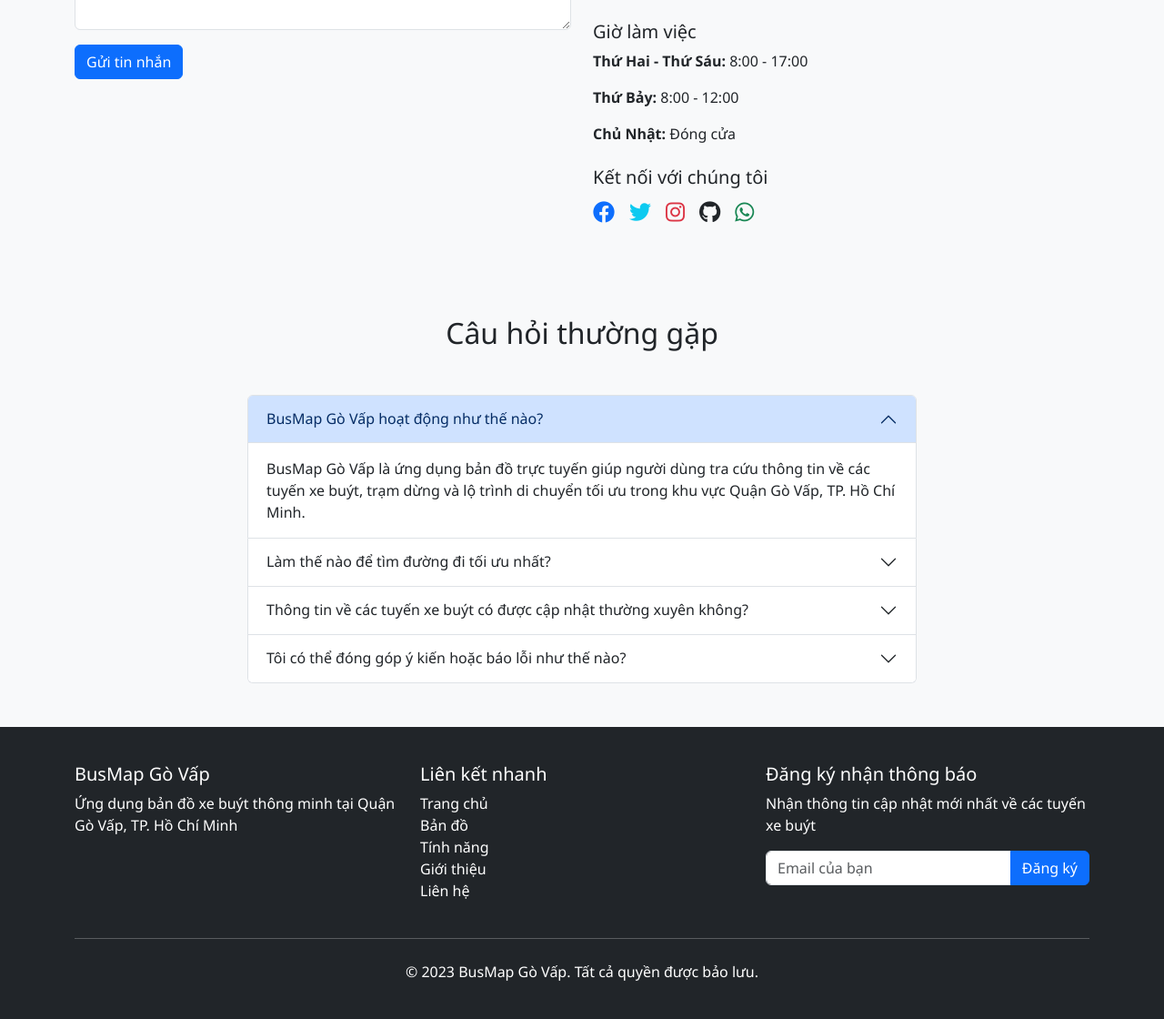
After one commit to Vantoan252003/Busmap, a Django app: page /contact/ in a window 1280 px wide. The commit adds this page. Shown: the part 1216-2336 px from the top of the page at 91% size. Run offline with Django 5.2, Linux system fonts and the light colour scheme.

Commit message:
trang chủ

```diff
--- /dev/null
+++ b/busmap_app/templates/busmap_app/contact.html
@@ -0,0 +1,308 @@
+<!DOCTYPE html>
+<html lang="vi">
+<head>
+    <meta charset="UTF-8">
+    <meta name="viewport" content="width=device-width, initial-scale=1.0">
+    <title>BusMap Gò Vấp - Liên hệ</title>
+    {% load static %}
+    <link href="https://cdn.jsdelivr.net/npm/bootstrap@5.3.0/dist/css/bootstrap.min.css" rel="stylesheet">
+    <link rel="stylesheet" href="https://cdnjs.cloudflare.com/ajax/libs/font-awesome/6.0.0/css/all.min.css">
+    <style>
+        body {
+            font-family: 'Segoe UI', Tahoma, Geneva, Verdana, sans-serif;
+            background-color: #f8f9fa;
+        }
+        .contact-hero {
+            background: linear-gradient(rgba(0, 0, 0, 0.7), rgba(0, 0, 0, 0.7)), url('{% static "images/bus-contact.jpg" %}');
+            background-size: cover;
+            background-position: center;
+            color: white;
+            padding: 80px 0;
+            text-align: center;
+        }
+        .contact-info-card {
+            border-radius: 10px;
+            transition: transform 0.3s;
+            height: 100%;
+        }
+        .contact-info-card:hover {
+            transform: translateY(-5px);
+            box-shadow: 0 10px 20px rgba(0,0,0,0.1);
+        }
+        .contact-icon {
+            font-size: 2.5rem;
+            margin-bottom: 20px;
+            color: #0d6efd;
+        }
+        footer {
+            background-color: #212529;
+            color: white;
+            padding: 40px 0;
+        }
+        .map-container {
+            height: 400px;
+            border-radius: 10px;
+            overflow: hidden;
+        }
+    </style>
+</head>
+<body>
+    <!-- Navigation Bar -->
+    <nav class="navbar navbar-expand-lg navbar-dark bg-dark sticky-top">
+        <div class="container">
+            <a class="navbar-brand" href="{% url 'home' %}">
+                <i class="fas fa-bus"></i> BusMap Gò Vấp
+            </a>
+            <button class="navbar-toggler" type="button" data-bs-toggle="collapse" data-bs-target="#navbarNav" aria-controls="navbarNav" aria-expanded="false" aria-label="Toggle navigation">
+                <span class="navbar-toggler-icon"></span>
+            </button>
+            <div class="collapse navbar-collapse" id="navbarNav">
+                <ul class="navbar-nav ms-auto">
+                    <li class="nav-item">
+                        <a class="nav-link" href="{% url 'home' %}">Trang chủ</a>
+                    </li>
+                    <li class="nav-item">
+                        <a class="nav-link" href="{% url 'map_view' %}">Bản đồ</a>
+                    </li>
+                    <li class="nav-item">
+                        <a class="nav-link" href="#">Tính năng</a>
+                    </li>
+                    <li class="nav-item">
+                        <a class="nav-link" href="{% url 'about' %}">Giới thiệu</a>
+                    </li>
+                    <li class="nav-item">
+                        <a class="nav-link active" href="{% url 'contact' %}">Liên hệ</a>
+                    </li>
+                </ul>
+            </div>
+        </div>
+    </nav>
+
+    <!-- Hero Section -->
+    <section class="contact-hero">
+        <div class="container">
+            <h1 class="display-4 fw-bold mb-4">Liên hệ với chúng tôi</h1>
+            <p class="lead mb-0">Chúng tôi luôn sẵn sàng hỗ trợ và lắng nghe ý kiến của bạn</p>
+        </div>
+    </section>
+
+    <!-- Contact Info Section -->
+    <section class="py-5">
+        <div class="container">
+            <div class="row g-4">
+                <div class="col-md-4">
+                    <div class="contact-info-card card p-4 shadow h-100">
+                        <div class="card-body text-center">
+                            <i class="fas fa-map-marker-alt contact-icon"></i>
+                            <h3>Địa chỉ</h3>
+                            <p>Số 1 Nguyễn Kiệm, Phường 3<br>Quận Gò Vấp<br>TP. Hồ Chí Minh</p>
+                        </div>
+                    </div>
+                </div>
+                <div class="col-md-4">
+                    <div class="contact-info-card card p-4 shadow h-100">
+                        <div class="card-body text-center">
+                            <i class="fas fa-phone contact-icon"></i>
+                            <h3>Điện thoại</h3>
+                            <p>Tổng đài: (+84) 123-456-789<br>Hỗ trợ: (+84) 987-654-321<br>Fax: (+84) 123-888-999</p>
+                        </div>
+                    </div>
+                </div>
+                <div class="col-md-4">
+                    <div class="contact-info-card card p-4 shadow h-100">
+                        <div class="card-body text-center">
+                            <i class="fas fa-envelope contact-icon"></i>
+                            <h3>Email</h3>
+                            <p>info@busmapgovap.com<br>support@busmapgovap.com<br>feedback@busmapgovap.com</p>
+                        </div>
+                    </div>
+                </div>
+            </div>
+        </div>
+    </section>
+
+    <!-- Contact Form Section -->
+    <section class="py-5 bg-light">
+        <div class="container">
+            <div class="row">
+                <div class="col-lg-6 mb-4 mb-lg-0">
+                    <h2 class="mb-4">Gửi tin nhắn cho chúng tôi</h2>
+                    <p class="mb-4">Nếu bạn có bất kỳ câu hỏi, góp ý hoặc đề xuất nào, vui lòng điền vào biểu mẫu bên dưới. Chúng tôi sẽ liên hệ với bạn trong thời gian sớm nhất.</p>
+
+                    <form id="contactForm" class="needs-validation" novalidate>
+                        <div class="row g-3">
+                            <div class="col-md-6">
+                                <label for="name" class="form-label">Họ và tên</label>
+                                <input type="text" class="form-control" id="name" required>
+                                <div class="invalid-feedback">
+                                    Vui lòng nhập họ và tên của bạn
+                                </div>
+                            </div>
+                            <div class="col-md-6">
+                                <label for="email" class="form-label">Email</label>
+                                <input type="email" class="form-control" id="email" required>
+                                <div class="invalid-feedback">
+                                    Vui lòng nhập email hợp lệ
+                                </div>
+                            </div>
+                            <div class="col-12">
+                                <label for="subject" class="form-label">Chủ đề</label>
+                                <input type="text" class="form-control" id="subject" required>
+                                <div class="invalid-feedback">
+                                    Vui lòng nhập chủ đề
+                                </div>
+                            </div>
+                            <div class="col-12">
+                                <label for="message" class="form-label">Tin nhắn</label>
+                                <textarea class="form-control" id="message" rows="5" required></textarea>
+                                <div class="invalid-feedback">
+                                    Vui lòng nhập nội dung tin nhắn
+                                </div>
+                            </div>
+                            <div class="col-12">
+                                <button type="submit" class="btn btn-primary">Gửi tin nhắn</button>
+                            </div>
+                        </div>
+                    </form>
+                </div>
+                <div class="col-lg-6">
+                    <h2 class="mb-4">Vị trí của chúng tôi</h2>
+                    <div class="map-container">
+                        <iframe src="https://www.google.com/maps/embed?pb=!1m18!1m12!1m3!1d31355.765013849644!2d106.65117532167967!3d10.82696229295729!2m3!1f0!2f0!3f0!3m2!1i1024!2i768!4f13.1!3m3!1m2!1s0x317529111aa89f9d%3A0xd8f09cc01bb7f2fe!2zUXXhuq1uIEfDsiBW4bqlcCwgVGjDoG5oIHBo4buRIEjhu5MgQ2jDrSBNaW5oLCBWaeG7h3QgTmFt!5e0!3m2!1svi!2s!4v1659438126601!5m2!1svi!2s" width="100%" height="100%" style="border:0;" allowfullscreen="" loading="lazy" referrerpolicy="no-referrer-when-downgrade"></iframe>
+                    </div>
+                    <div class="mt-4">
+                        <h5>Giờ làm việc</h5>
+                        <p><strong>Thứ Hai - Thứ Sáu:</strong> 8:00 - 17:00</p>
+                        <p><strong>Thứ Bảy:</strong> 8:00 - 12:00</p>
+                        <p><strong>Chủ Nhật:</strong> Đóng cửa</p>
+                    </div>
+                    <div class="mt-4">
+                        <h5>Kết nối với chúng tôi</h5>
+                        <div class="d-flex gap-3 mt-2">
+                            <a href="#" class="text-primary fs-4"><i class="fab fa-facebook"></i></a>
+                            <a href="#" class="text-info fs-4"><i class="fab fa-twitter"></i></a>
+                            <a href="#" class="text-danger fs-4"><i class="fab fa-instagram"></i></a>
+                            <a href="#" class="text-dark fs-4"><i class="fab fa-github"></i></a>
+                            <a href="#" class="text-success fs-4"><i class="fab fa-whatsapp"></i></a>
+                        </div>
+                    </div>
+                </div>
+            </div>
+        </div>
+    </section>
+
+    <!-- FAQ Section -->
+    <section class="py-5">
+        <div class="container">
+            <h2 class="text-center mb-5">Câu hỏi thường gặp</h2>
+            <div class="row justify-content-center">
+                <div class="col-lg-8">
+                    <div class="accordion" id="faqAccordion">
+                        <div class="accordion-item">
+                            <h2 class="accordion-header" id="headingOne">
+                                <button class="accordion-button" type="button" data-bs-toggle="collapse" data-bs-target="#collapseOne" aria-expanded="true" aria-controls="collapseOne">
+                                    BusMap Gò Vấp hoạt động như thế nào?
+                                </button>
+                            </h2>
+                            <div id="collapseOne" class="accordion-collapse collapse show" aria-labelledby="headingOne" data-bs-parent="#faqAccordion">
+                                <div class="accordion-body">
+                                    BusMap Gò Vấp là ứng dụng bản đồ trực tuyến giúp người dùng tra cứu thông tin về các tuyến xe buýt, trạm dừng và lộ trình di chuyển tối ưu trong khu vực Quận Gò Vấp, TP. Hồ Chí Minh.
+                                </div>
+                            </div>
+                        </div>
+                        <div class="accordion-item">
+                            <h2 class="accordion-header" id="headingTwo">
+                                <button class="accordion-button collapsed" type="button" data-bs-toggle="collapse" data-bs-target="#collapseTwo" aria-expanded="false" aria-controls="collapseTwo">
+                                    Làm thế nào để tìm đường đi tối ưu nhất?
+                                </button>
+                            </h2>
+                            <div id="collapseTwo" class="accordion-collapse collapse" aria-labelledby="headingTwo" data-bs-parent="#faqAccordion">
+                                <div class="accordion-body">
+                                    Để tìm đường đi tối ưu, bạn chỉ cần nhập điểm xuất phát và điểm đến vào công cụ tìm đường trên trang Bản đồ. Hệ thống sẽ gợi ý cho bạn các tuyến xe buýt phù hợp nhất để di chuyển.
+                                </div>
+                            </div>
+                        </div>
+                        <div class="accordion-item">
+                            <h2 class="accordion-header" id="headingThree">
+                                <button class="accordion-button collapsed" type="button" data-bs-toggle="collapse" data-bs-target="#collapseThree" aria-expanded="false" aria-controls="collapseThree">
+                                    Thông tin về các tuyến xe buýt có được cập nhật thường xuyên không?
+                                </button>
+                            </h2>
+                            <div id="collapseThree" class="accordion-collapse collapse" aria-labelledby="headingThree" data-bs-parent="#faqAccordion">
+                                <div class="accordion-body">
+                                    Có, thông tin về các tuyến xe buýt, lịch trình và trạm dừng được cập nhật thường xuyên dựa trên dữ liệu từ Trung tâm Quản lý Giao thông công cộng TP. Hồ Chí Minh.
+                                </div>
+                            </div>
+                        </div>
+                        <div class="accordion-item">
+                            <h2 class="accordion-header" id="headingFour">
+                                <button class="accordion-button collapsed" type="button" data-bs-toggle="collapse" data-bs-target="#collapseFour" aria-expanded="false" aria-controls="collapseFour">
+                                    Tôi có thể đóng góp ý kiến hoặc báo lỗi như thế nào?
+                                </button>
+                            </h2>
+                            <div id="collapseFour" class="accordion-collapse collapse" aria-labelledby="headingFour" data-bs-parent="#faqAccordion">
+                                <div class="accordion-body">
+                                    Bạn có thể gửi ý kiến đóng góp hoặc báo lỗi thông qua biểu mẫu liên hệ trên trang này hoặc gửi email trực tiếp đến feedback@busmapgovap.com. Chúng tôi rất trân trọng mọi góp ý để cải thiện dịch vụ.
+                                </div>
+                            </div>
+                        </div>
+                    </div>
+                </div>
+            </div>
+        </div>
+    </section>
+
+    <!-- Footer -->
+    <footer>
+        <div class="container">
+            <div class="row">
+                <div class="col-lg-4 mb-4 mb-lg-0">
+                    <h5>BusMap Gò Vấp</h5>
+                    <p>Ứng dụng bản đồ xe buýt thông minh tại Quận Gò Vấp, TP. Hồ Chí Minh</p>
+                </div>
+                <div class="col-lg-4 mb-4 mb-lg-0">
+                    <h5>Liên kết nhanh</h5>
+                    <ul class="list-unstyled">
+                        <li><a href="{% url 'home' %}" class="text-white text-decoration-none">Trang chủ</a></li>
+                        <li><a href="{% url 'map_view' %}" class="text-white text-decoration-none">Bản đồ</a></li>
+                        <li><a href="{% url 'home' %}#features" class="text-white text-decoration-none">Tính năng</a></li>
+                        <li><a href="{% url 'home' %}#about" class="text-white text-decoration-none">Giới thiệu</a></li>
+                        <li><a href="{% url 'contact' %}" class="text-white text-decoration-none">Liên hệ</a></li>
+                    </ul>
+                </div>
+                <div class="col-lg-4">
+                    <h5>Đăng ký nhận thông báo</h5>
+                    <p>Nhận thông tin cập nhật mới nhất về các tuyến xe buýt</p>
+                    <div class="input-group">
+                        <input type="email" class="form-control" placeholder="Email của bạn">
+                        <button class="btn btn-primary" type="button">Đăng ký</button>
+                    </div>
+                </div>
+            </div>
+            <hr class="my-4" style="background-color: rgba(255,255,255,0.2);">
+            <div class="text-center">
+                <p class="mb-0">&copy; 2023 BusMap Gò Vấp. Tất cả quyền được bảo lưu.</p>
+            </div>
+        </div>
+    </footer>
+
+    <script src="https://cdn.jsdelivr.net/npm/bootstrap@5.3.0/dist/js/bootstrap.bundle.min.js"></script>
+    <script>
+        // Form validation
+        (function () {
+            'use strict'
+            var forms = document.querySelectorAll('.needs-validation')
+            Array.prototype.slice.call(forms)
+                .forEach(function (form) {
+                    form.addEventListener('submit', function (event) {
+                        if (!form.checkValidity()) {
+                            event.preventDefault()
+                            event.stopPropagation()
+                        }
+                        form.classList.add('was-validated')
+                    }, false)
+                })
+        })()
+    </script>
+</body>
+</html>
--- a/busmap_app/templates/busmap_app/home.html
+++ b/busmap_app/templates/busmap_app/home.html
@@ -78,13 +78,13 @@
                         <a class="nav-link" href="{% url 'map_view' %}">Bản đồ</a>
                     </li>
                     <li class="nav-item">
-                        <a class="nav-link" href="#features">Tính năng</a>
+                        <a class="nav-link" href="#">Tính năng</a>
                     </li>
                     <li class="nav-item">
-                        <a class="nav-link" href="#about">Giới thiệu</a>
+                        <a class="nav-link" href="{% url 'about' %}">Giới thiệu</a>
                     </li>
                     <li class="nav-item">
-                        <a class="nav-link" href="#contact">Liên hệ</a>
+                        <a class="nav-link" href="{% url 'contact' %}">Liên hệ</a>
                     </li>
                 </ul>
             </div>
--- a/busmap_app/urls.py
+++ b/busmap_app/urls.py
@@ -4,4 +4,6 @@ from . import views
 urlpatterns = [
     path('', views.map_view, name='map_view'),
     path('home/', views.home, name='home'),
+    path('contact/', views.contact, name='contact'),
+    path('about/', views.about, name='about'),
 ]
--- a/busmap_app/views.py
+++ b/busmap_app/views.py
@@ -16,3 +16,7 @@ def map_view(request):
     return render(request, 'busmap_app/map.html', {'stops_data': json.dumps(stops_data)})
 def home (request):
     return render(request, 'busmap_app/home.html')
+def contact (request):
+    return render(request, 'busmap_app/contact.html')
+def about (request):
+    return render(request, 'busmap_app/about.html')
```
Also changed, not shown: busmap_app/templates/busmap_app/about.html (added, +331 -0 lines), busmap_app/templates/busmap_app/map.html (+4 -4 lines).
